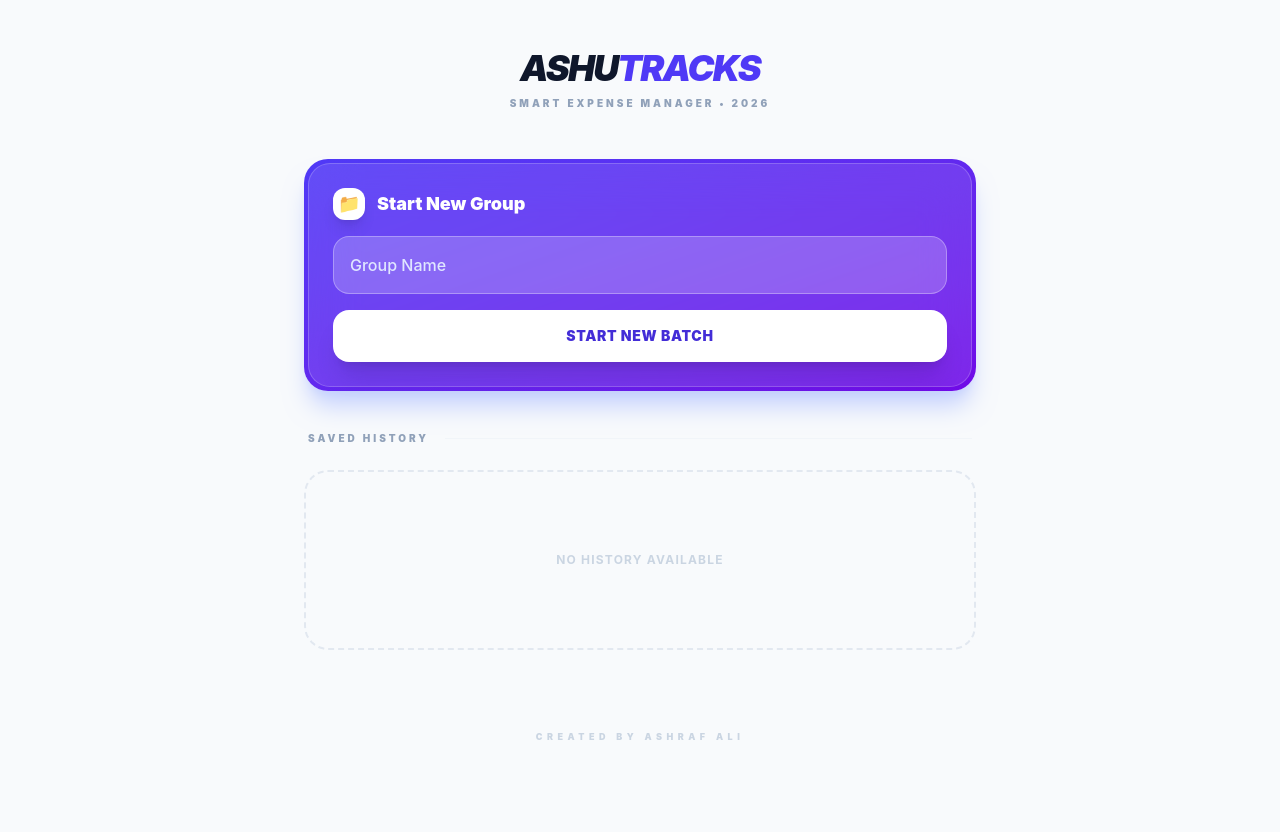
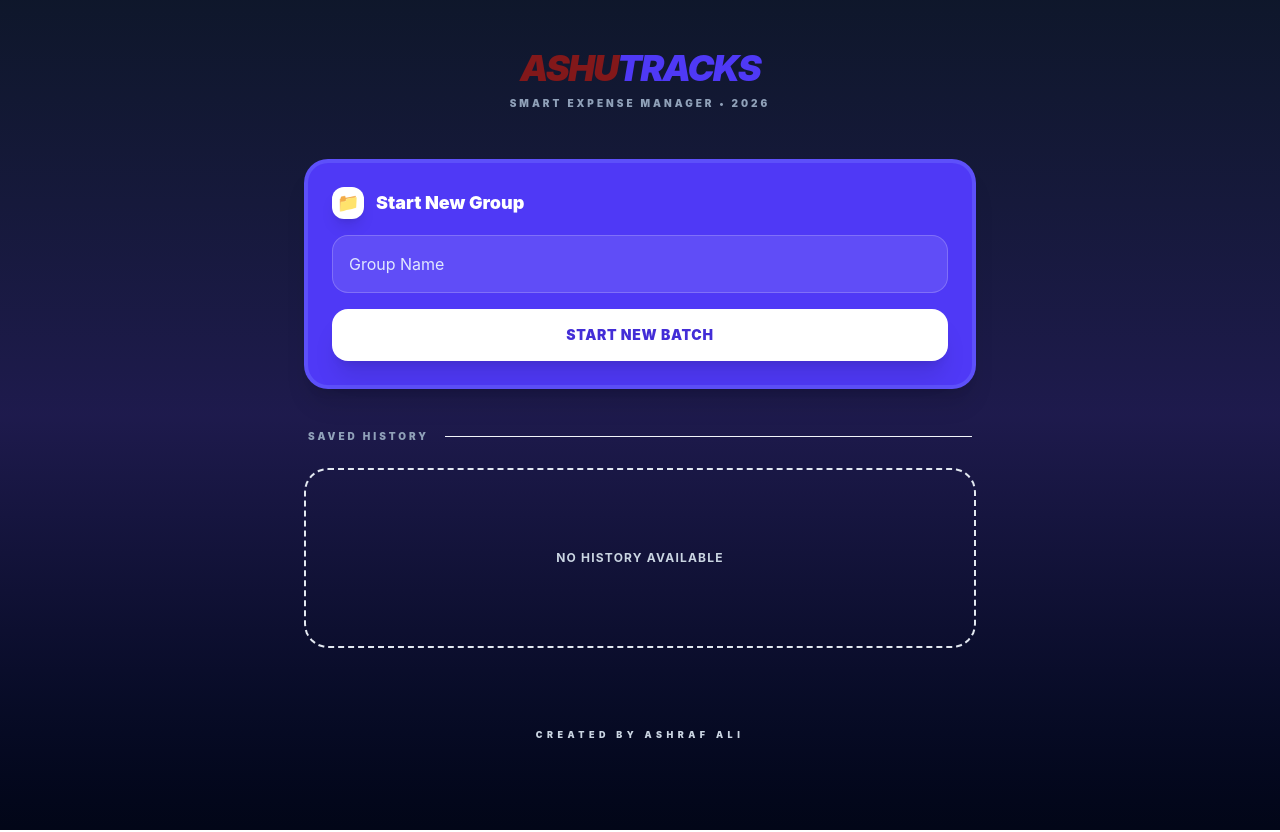
Before and after one commit to ashusidd/expenses-tracker, a React (Vite) app: page / in a window 1280 px wide. Built offline with nearby package versions, Linux system fonts and the light colour scheme.

Commit message:
css upgrade

```diff
--- a/src/App.jsx
+++ b/src/App.jsx
@@ -5,12 +5,12 @@ import { List } from "./components/List";
 function App() {
   return (
     <GlobalProvider>
-      <div className="min-h-screen bg-slate-50 py-12 px-4 sm:px-6 lg:px-8">
+      <div className="min-h-screen bg-slate-950 bg-linear-to-b from-slate-900 via-indigo-950 to-slate-950 py-12 px-4 sm:px-6 lg:px-8">
         <div className="max-w-2xl mx-auto">
 
           {/* Header Section */}
           <header className="mb-12 text-center animate-fade-in">
-            <h1 className="text-4xl font-black text-slate-900 tracking-tighter italic">
+            <h1 className="text-4xl font-black text-red-900 tracking-tighter italic">
               ASHU<span className="text-indigo-600">TRACKS</span>
             </h1>
             <p className="text-slate-400 text-[10px] font-black mt-2 uppercase tracking-[0.3em]">
@@ -29,7 +29,7 @@ function App() {
           </footer>
         </div>
       </div>
-    </GlobalProvider>
+    </GlobalProvider >
   );
 }
 
--- a/src/components/AddForm.jsx
+++ b/src/components/AddForm.jsx
@@ -22,26 +22,25 @@ export const AddForm = () => {
     if (!isGroupActive) {
         return (
             <div className="mt-8 animate-zoom-in">
-                <div className="bg-gradient-to-br from-indigo-600 to-violet-700 p-1 rounded-3xl shadow-xl shadow-indigo-200">
-                    <div className="bg-white/10 backdrop-blur-xl p-6 rounded-[22px] border border-white/20">
+                <div className="bg-indigo-600 p-6 rounded-3xl shadow-xl border-4 border-indigo-400/30">
                     <h3 className="text-white font-black text-lg mb-4 flex items-center gap-3">
                         <span className="bg-white text-indigo-600 w-8 h-8 flex items-center justify-center rounded-xl shadow-lg">📁</span>
                         Start New Group
                     </h3>
+
                     <div className="space-y-4">
                         <input
-                                className="w-full p-4 bg-white/20 border border-white/30 rounded-2xl outline-none text-white placeholder-indigo-100 focus:ring-2 focus:ring-white/50 transition-all font-medium"
+                            className="w-full p-4 bg-white/10 border border-white/20 rounded-2xl outline-none text-white placeholder-indigo-100"
                             placeholder="Group Name"
                             value={groupName}
                             onChange={(e) => setGroupName(e.target.value)}
                         />
                         <button
                             onClick={() => groupName && setIsGroupActive(true)}
-                                className="w-full bg-white text-indigo-700 py-4 rounded-2xl font-black shadow-xl hover:bg-indigo-50 active:scale-[0.98] transition-all cursor-pointer uppercase tracking-wider text-sm"
+                            className="w-full bg-white text-indigo-700 py-4 rounded-2xl font-black shadow-xl uppercase tracking-wider text-sm cursor-pointer"
                         >
                             Start New Batch
                         </button>
-                        </div>
                     </div>
                 </div>
             </div>
@@ -52,7 +51,7 @@ export const AddForm = () => {
     return (
         <form
             onSubmit={handleAdd}
-            className="mt-8 bg-white p-6 rounded-3xl shadow-2xl shadow-slate-200 border border-slate-100 animate-slide-in-bottom relative overflow-hidden"
+            className="mt-8 bg-white p-6 rounded-3xl shadow-2xl "
         >
             {/* Background Decoration */}
             <div className="absolute top-0 right-0 -mt-4 -mr-4 w-24 h-24 bg-slate-50 rounded-full blur-3xl opacity-50" />
--- a/src/components/List.jsx
+++ b/src/components/List.jsx
@@ -24,9 +24,8 @@ export const List = () => {
 
     return (
         <div className="mt-8 space-y-10 animate-fade-in">
-            {/* 1. ⚡ एक्टिव खर्चे (Premium Active Batch UI) */}
             {isGroupActive && (
-                <section className="bg-white rounded-3xl overflow-hidden shadow-2xl shadow-indigo-100 border border-indigo-50 transition-all duration-500 animate-zoom-in">
+                <section className="bg-white rounded-3xl overflow-hidden shadow-1xl shadow-indigo-100 border border-indigo-50 transition-all duration-500 animate-zoom-in">
                     {/* Header */}
                     <div className="bg-indigo-600 px-6 py-4 flex justify-between items-center bg-gradient-to-r from-indigo-600 to-violet-600">
                         <h2 className="text-white font-bold tracking-tight flex items-center gap-2">
@@ -53,7 +52,7 @@ export const List = () => {
                                         </span>
                                         <button
                                             onClick={() => deleteTransaction(t.id)}
-                                            className="opacity-100 md:opacity-0 md:group-hover:opacity-100 p-2 bg-gray-50 text-gray-300 hover:text-red-500 hover:bg-red-50 rounded-full transition-all duration-300"
+                                            className="bg-white text-slate-300 hover:text-red-500 hover:shadow-md w-8 h-8 rounded-full flex items-center justify-center transition-all cursor-pointer"
                                             title="Remove item"
                                         >
                                             ✕
@@ -83,7 +82,7 @@ export const List = () => {
                 </section>
             )}
 
-            {/* 2. 📁 हिस्ट्री वाले ग्रुप्स (Responsive Grid Layout) */}
+            {/* 2. History Group(Responsive Grid Layout) */}
             <section className="space-y-6">
                 <div className="flex items-center gap-4 px-1">
                     <h2 className="text-slate-400 font-black text-[10px] uppercase tracking-[0.3em] whitespace-nowrap">Saved History</h2>
@@ -97,14 +96,14 @@ export const List = () => {
                 ) : (
                     <div className="grid grid-cols-1 md:grid-cols-2 gap-4 animate-slide-in-bottom">
                         {groups.map(group => (
-                            <div key={group.id} className="bg-white rounded-2xl border border-slate-100 shadow-sm hover:shadow-xl hover:-translate-y-1 transition-all duration-300 group">
-                                <div className="p-4 border-b border-slate-50 flex justify-between items-center bg-slate-50/30">
+                            <div key={group.id} className="bg-white rounded-3xl border border-slate-100 shadow-sm hover:shadow-xl hover:-translate-y-1 transition-all duration-300 group overflow-hidden">
+                                <div className="p-4 border-b border-slate-50 flex justify-between items-center bg-slate-50/50">
                                     <span className="font-bold text-slate-700 truncate max-w-[180px] flex items-center gap-2">
                                         <span className="text-sm">📁</span> {group.name}
                                     </span>
                                     <button
                                         onClick={() => window.confirm("Delete this group history?") && deleteGroup(group.id)}
-                                        className="bg-white text-slate-300 hover:text-red-500 hover:shadow-md w-8 h-8 rounded-full flex items-center justify-center transition-all cursor-pointer"
+                                        className="bg-blue-300 text-slate-600 hover:text-red-500 hover:shadow-md w-8 h-8 rounded-full flex items-center justify-center transition-all cursor-pointer"
                                     >
                                         ✕
                                     </button>
@@ -113,7 +112,7 @@ export const List = () => {
                                 <div className="p-5">
                                     <ul className="space-y-2 mb-4">
                                         {group.items.slice(0, 3).map(item => (
-                                            <li key={item.id} className="flex justify-between text-[11px] text-slate-500 font-medium italic">
+                                            <li key={item.id} className="flex justify-between text-[11px] text-slate-700 font-medium italic">
                                                 <span>{item.text}</span>
                                                 <span className={item.amount < 0 ? "text-red-400" : "text-emerald-400"}>₹{item.amount}</span>
                                             </li>
@@ -128,7 +127,7 @@ export const List = () => {
                                             <p className="text-[9px] text-slate-400 font-black uppercase tracking-tighter leading-none">Total Value</p>
                                             <p className="text-2xl font-black text-slate-900 font-mono tracking-tighter">₹{group.total}</p>
                                         </div>
-                                        <span className="text-[9px] font-bold text-slate-300 bg-slate-50 px-2 py-1 rounded-md">{group.date}</span>
+                                        <span className="text-[9px] font-bold text-slate-500 bg-slate-50 px-2 py-1 rounded-md">{group.date}</span>
                                     </div>
                                 </div>
                             </div>
```
Lines whose indentation alone changed are shown as unchanged.
